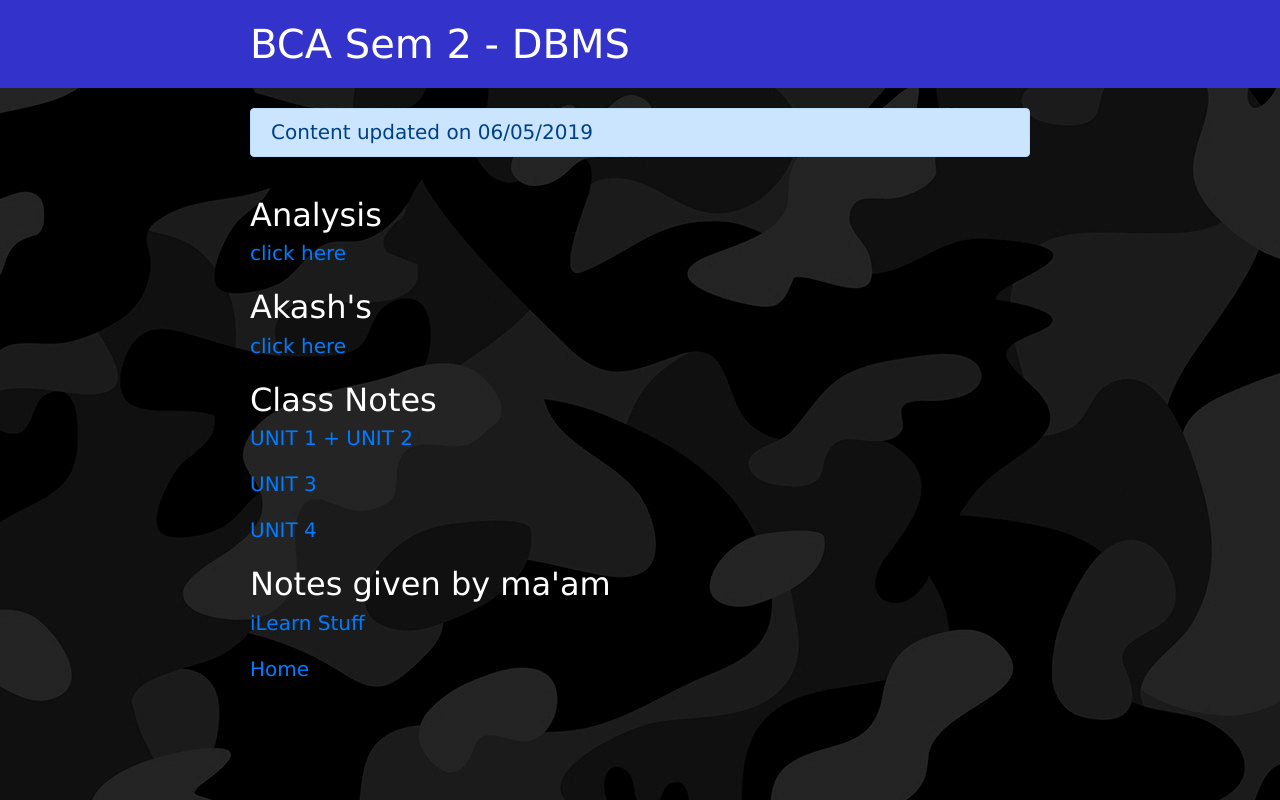
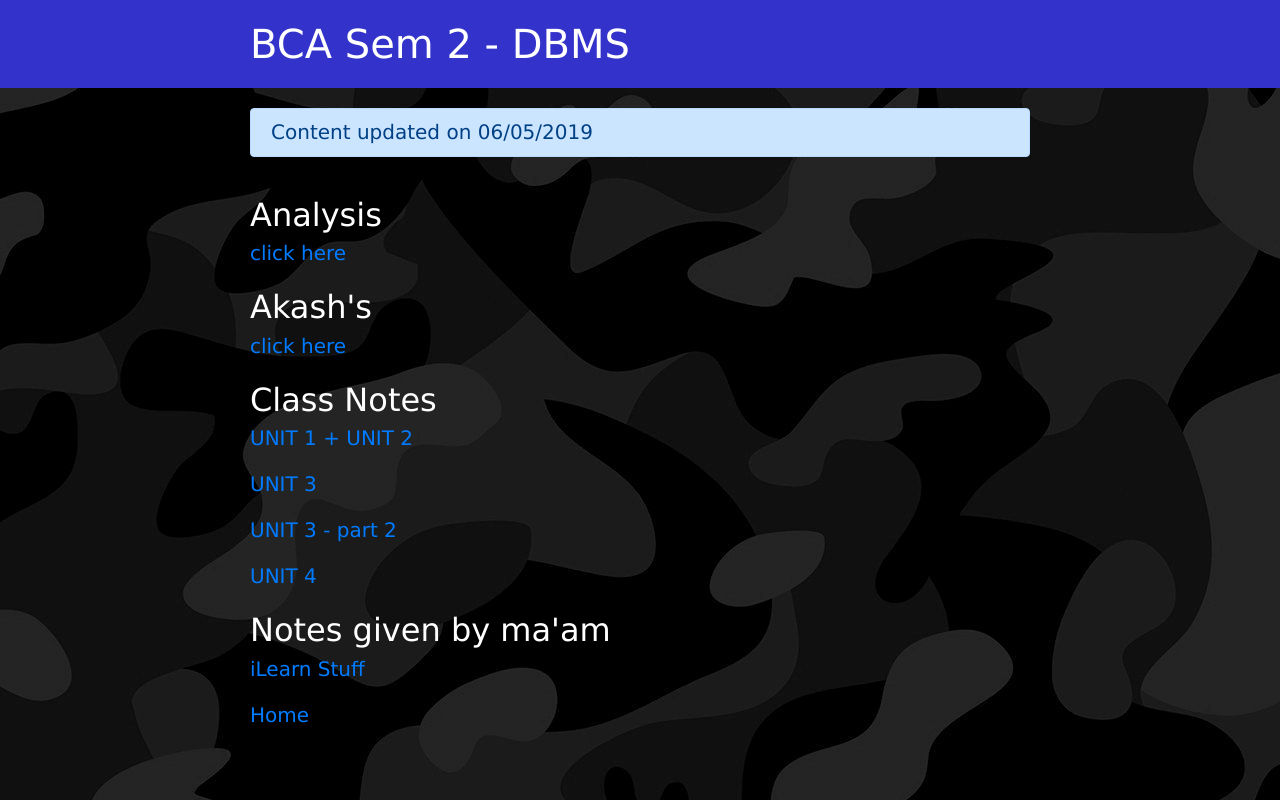
Before and after one commit to JayeshMakkar/notes_site, a plain HTML site: page dbms.html in a window 1280 px wide. Drawn offline with nearby package versions, Linux system fonts and the light colour scheme.

Commit message:
dbms unit 3 part 3 update

```diff
--- a/dbms.html
+++ b/dbms.html
@@ -53,6 +53,7 @@
           <font color = white><h2>Class Notes</h2></font>
           <a href="http://bit.ly/2V1DIz3">UNIT 1 + UNIT 2</a></br></br>
           <a href="http://bit.ly/2V6STHk">UNIT 3</a></br></br>
+            <a href="http://bit.ly/2DVBZVF">UNIT 3 - part 2</a></br></br>
           <a href="http://bit.ly/dbms_unit4">UNIT 4</a></br></br>
       <font color = white><h2>Notes given by ma'am</h2></font>
         <a href="http://bit.ly/dbms_ilearn">iLearn Stuff</a></br></br>
```
